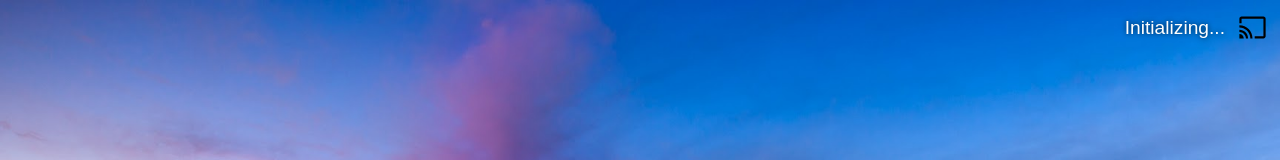
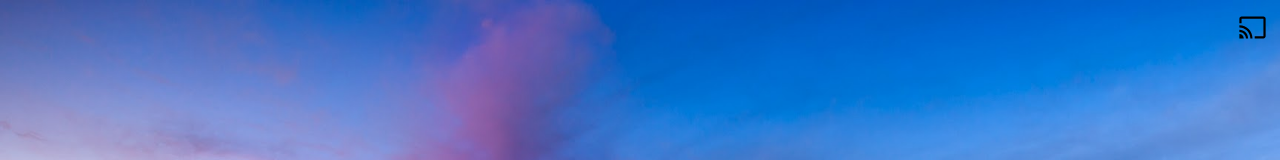
Before and after one commit to XPDevs/CastOS, a plain HTML site: page connect/connect.html in a window 1280 px wide. Shown: the top 160 px of the page. Drawn offline with Linux system fonts and the light colour scheme.

Commit message:
Update connect.html

```diff
--- a/connect/connect.html
+++ b/connect/connect.html
@@ -176,7 +176,7 @@
 </head>
 <body>
     <div class="top-right">
-        <span id="connection-status" class="connection-status">Initializing...</span>
+        <span id="connection-status" class="connection-status"></span>
         <img src="images/cast.svg" alt="Icon">
     </div>
 
```
